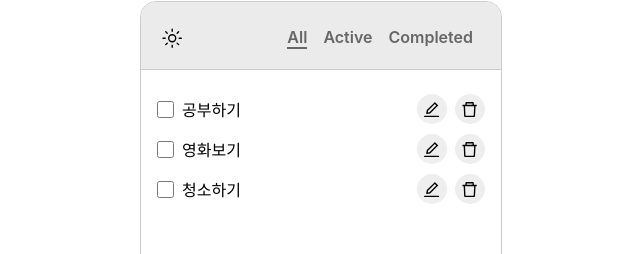
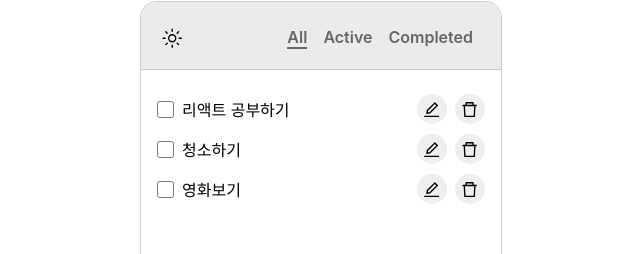
Before and after one commit to mylko72/react-todo, a React (Create React App) app: page / in a window 1280 px wide. Shown: the part 158-412 px from the top of the page, without its empty margins (319-959 px from the left). Built offline with nearby package versions, Linux system fonts and the light colour scheme.

Commit message:
할일 추가/삭제/수정 기능 추가

```diff
--- a/src/App.js
+++ b/src/App.js
@@ -1,18 +1,90 @@
+import { useState } from 'react';
 import './App.css';
 import TodoFooter from './components/TodoFooter';
 import TodoHeader from './components/TodoHeader';
 import TodoLists from './components/TodoLists';
 
 function App() {
+  const [todos, setTodos] = useState(todoLists);
+  const [to, setTo] = useState({index:'', name: ''});
+
+  const handleChange = (idx) => {
+    const nextTodos = todos.map((todo, i) => {
+      if(idx === i){
+        return {
+          ...todo,
+          checked: !todo.checked
+        }
+      }
+      return todo;
+    });
+
+    setTodos(nextTodos);
+  }
+
+  const handleAdd = (item) => {
+    setTodos([
+      ...todos,
+      {
+        name: item,
+        checked: false
+      }
+    ])
+  }
+
+  const handleEdit = (index, item) => {
+    const editTodos = todos.map((todo, i) => {
+      if(index === i){
+        return {
+          ...todo,
+          name: item
+        }
+      }
+      return todo
+    });
+
+    setTodos(editTodos);
+    setTo({index: '', name: ''});
+  }
+
+  const handleDelete = (index) => {
+    const nextTodos = todos.filter((todo, i) => index !== i);
+    setTodos(nextTodos);
+  }
+
   return (
     <div className="App-container">
       <div className="App-todo">
         <TodoHeader />
-        <TodoLists />
-        <TodoFooter />
+        <TodoLists
+          todos={todos}
+          onChange={idx => handleChange(idx)}
+          onSelected={(index, name) => setTo({index, name})}
+          onDelete={idx => handleDelete(idx)}
+        />
+        <TodoFooter
+          onAdd={item => handleAdd(item)}
+          onEdit={(i, item) => handleEdit(i, item)}
+          todo={to}
+        />
       </div>
     </div>
   );
 }
 
+const todoLists = [
+  {
+    name: '리액트 공부하기',
+    checked: false
+  },
+  {
+    name: '청소하기',
+    checked: false
+  },
+  {
+    name: '영화보기',
+    checked: false
+  },
+]
+
 export default App;
--- a/src/components/TodoFooter.js
+++ b/src/components/TodoFooter.js
@@ -1,12 +1,26 @@
-import React from 'react';
+import { useState, useEffect } from 'react';
 import styles from './TodoFooter.module.css';
 
-export default function TodoFooter() {
+export default function TodoFooter({ onAdd, onEdit, todo }) {
+  const [item, setItem] = useState('')
+
+  const handleSubmit = (e) => {
+    e.preventDefault();
+    setItem('');
+    todo.name === '' ? onAdd(item) : onEdit(todo.index, item);
+  }
+
+  useEffect(() => {
+    if(todo.name !== ''){
+      setItem(prev => todo.name);
+    }
+  }, [todo])
+
   return (
     <div className={`${styles.footer}`}>
-      <form className={styles.form}>
-        <input type="text" />
-        <button type="submit">Add</button>
+      <form className={styles.form} onSubmit={handleSubmit}>
+        <input type="text" value={item} onChange={e => setItem(prev => e.target.value)} />
+        <button type="submit">{todo.name === '' ? 'Add' : 'Edit'}</button>
       </form>
     </div>
   );
--- a/src/components/TodoHeader.js
+++ b/src/components/TodoHeader.js
@@ -3,8 +3,6 @@ import styles from './TodoHeader.module.css';
 import { IoSunnyOutline } from "react-icons/io5";
 
 export default function TodoHeader() {
-
-  console.log('styles', styles);
 
   return (
     <header className={`${styles.header}`}>
--- a/src/components/TodoLists.js
+++ b/src/components/TodoLists.js
@@ -3,34 +3,30 @@ import { AiOutlineEdit } from "react-icons/ai";
 import { AiOutlineDelete } from "react-icons/ai";
 import styles from './TodoLists.module.css';
 
-export default function TodoLists() {
+export default function TodoLists({ todos, onChange, onSelected, onDelete }) {
+
   return (
     <div className={`${styles.todolists}`}>
       <ul>
-        <li>
-          <input type="checkbox" name="chk" id="title" />
-          <lable htmlFor="title">공부하기</lable>
-          <div className={styles.utils}>
-            <button type="button"><AiOutlineEdit  /></button>
-            <button type="button"><AiOutlineDelete  /></button>
-          </div>
-        </li>
-        <li>
-          <input type="checkbox" name="chk" id="title" />
-          <lable htmlFor="title">영화보기</lable>
-          <div className={styles.utils}>
-            <button type="button"><AiOutlineEdit  /></button>
-            <button type="button"><AiOutlineDelete  /></button>
-          </div>
-        </li>
-        <li>
-          <input type="checkbox" name="chk" id="title" />
-          <lable htmlFor="title">청소하기</lable>
-          <div className={styles.utils}>
-            <button type="button"><AiOutlineEdit  /></button>
-            <button type="button"><AiOutlineDelete  /></button>
-          </div>
-        </li>
+        {
+          todos.map((todo, idx) =>
+            <li key={idx}>
+              <input
+                type="checkbox"
+                name="chk"
+                id={`title${idx}`}
+                value={todo.checked}
+                checked={todo.checked}
+                onChange={() => onChange(idx)}
+              />
+              <label htmlFor={`title${idx}`}>{todo.name}</label>
+              <div className={styles.utils}>
+                <button type="button" disabled={todo.checked} onClick={() => onSelected(idx, todo.name)}><AiOutlineEdit  /></button>
+                <button type="button" onClick={() => onDelete(idx)}><AiOutlineDelete  /></button>
+              </div>
+            </li>
+          )
+        }
       </ul>
     </div>
   );
```
